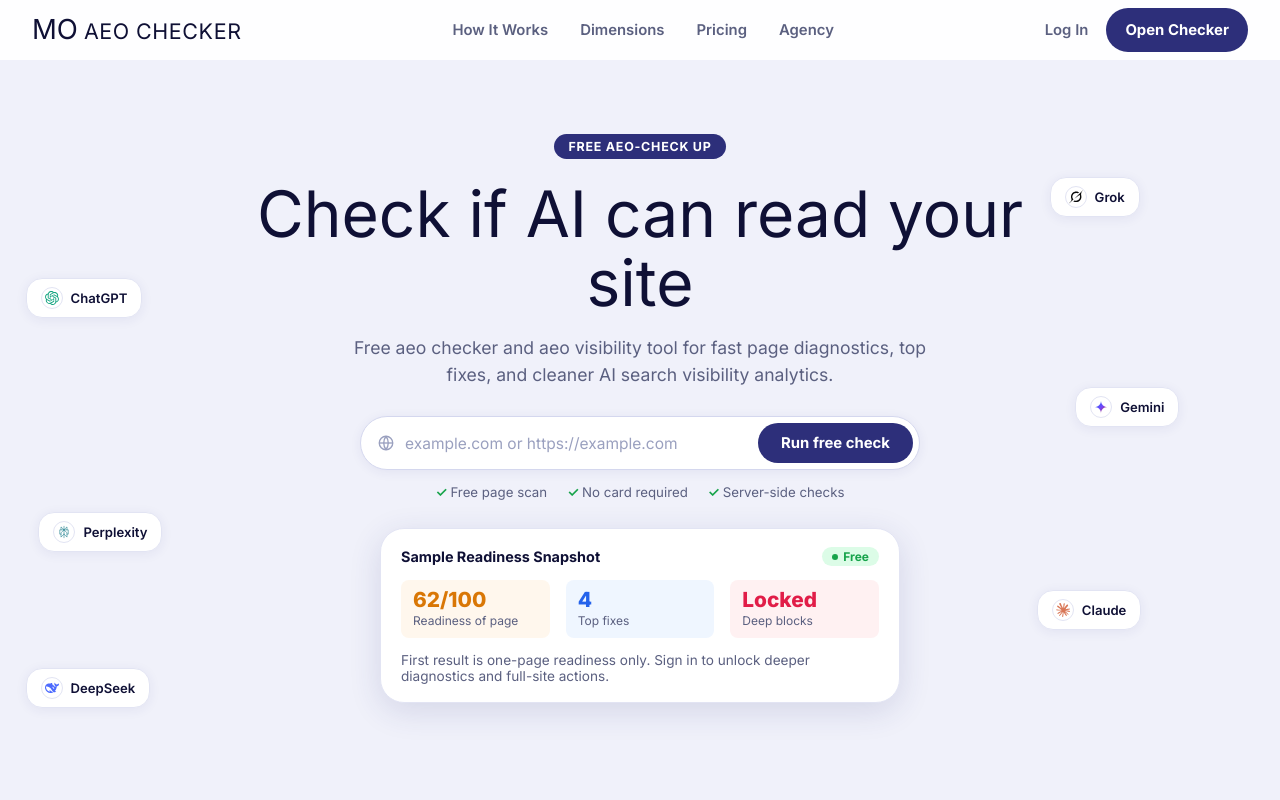
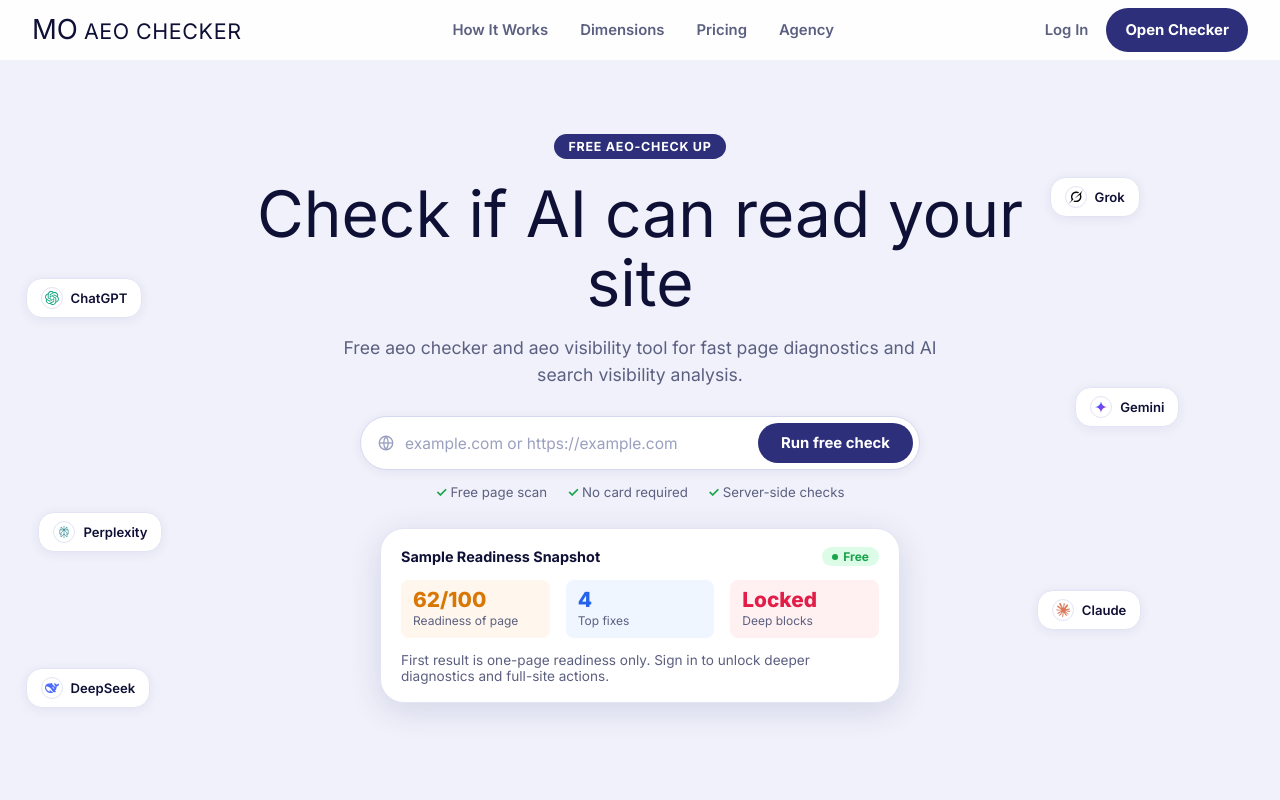
Before and after one commit to eugene763/moads-platform, a Next.js app in the folder apps/aeo-web/: page / in a window 1280 px wide. Shown: the top 800 px of the page. Built offline with nearby package versions, Linux system fonts and the light colour scheme; no server answers.

Commit message:
fix(aeo-web): simplify hero visibility copy

```diff
--- a/apps/aeo-web/app/page.tsx
+++ b/apps/aeo-web/app/page.tsx
@@ -244,7 +244,7 @@
             <h1 className="hero-eyebrow-pill">FREE AEO-CHECK UP</h1>
             <h2 className="hero-main-h2">Check if AI can read your site</h2>
             <p className="hero-copy">
-              Free aeo checker and aeo visibility tool for fast page diagnostics, top fixes, and cleaner AI search visibility analytics.
+              Free aeo checker and aeo visibility tool for fast page diagnostics and AI search visibility analysis.
             </p>
 
             <div id="scan">
```
